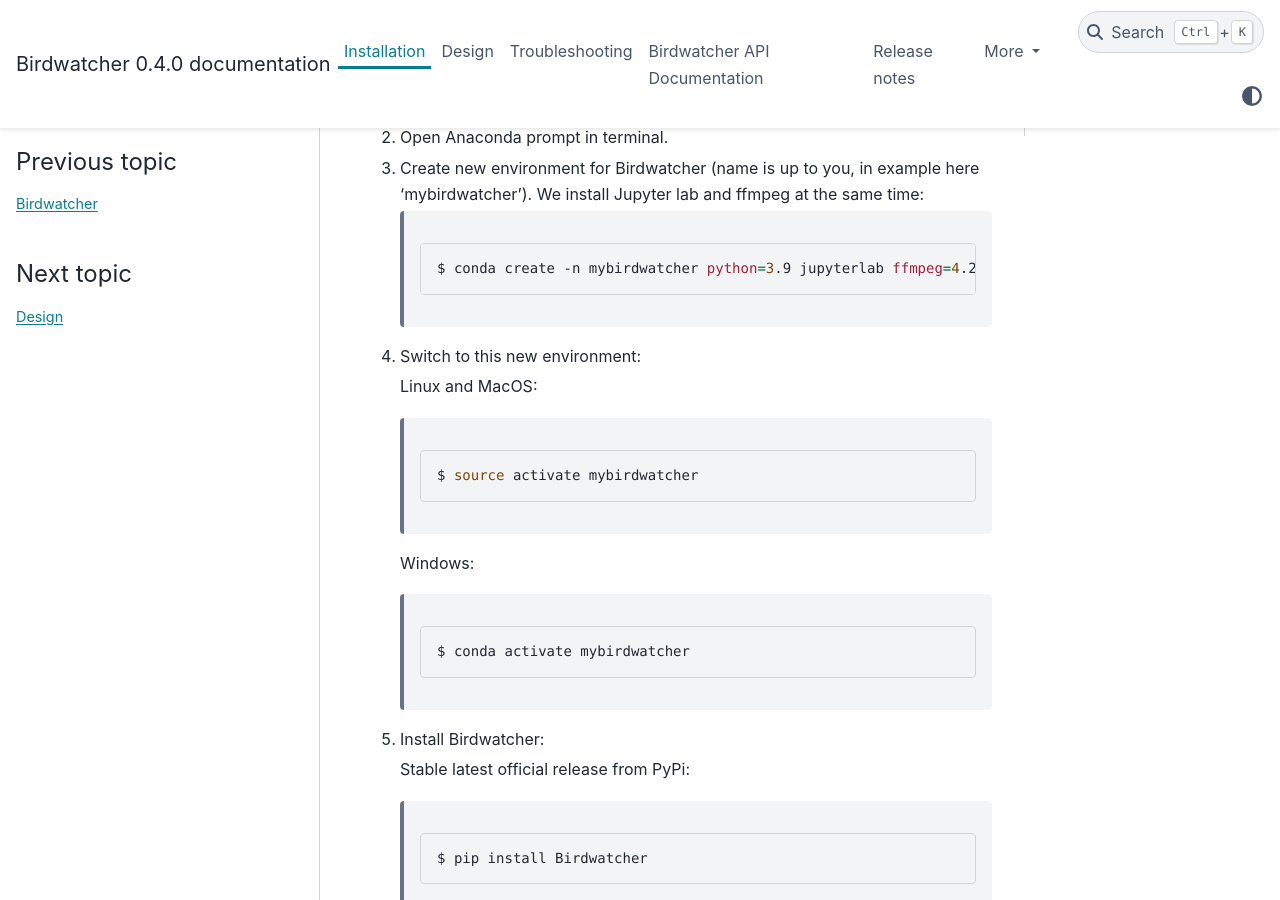
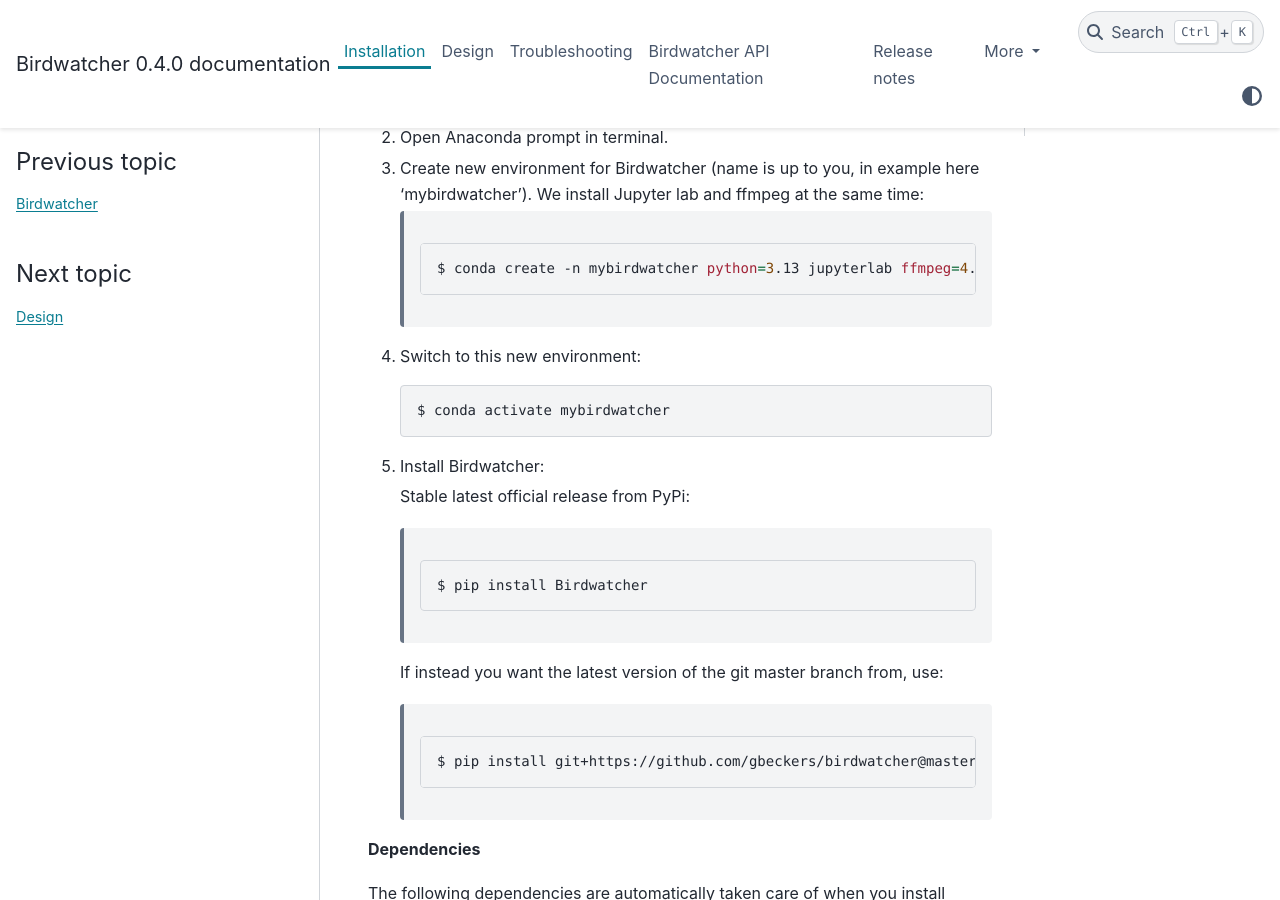
Before and after one commit to gbeckers/Birdwatcher, a Sphinx documentation site: the page built from docs/installation.rst, in a window 1280 px wide and 900 px high, scrolled down 322 px. Built offline with Sphinx 7.4.7 and the PyData theme 0.15.4, drawn with Linux system fonts in a browser that asks for light colours.

```diff
--- a/docs/installation.rst
+++ b/docs/installation.rst
@@ -17,19 +17,11 @@
 
     .. code-block:: bash
 
-      $ conda create -n mybirdwatcher python=3.9 jupyterlab ffmpeg=4.2.2 git
+      $ conda create -n mybirdwatcher python=3.13 jupyterlab ffmpeg=4.2.2 git
 
 #. Switch to this new environment:
 
-   Linux and MacOS:
-
-    .. code-block:: bash
-
-      $ source activate mybirdwatcher
-
-   Windows:
-
-    .. code-block:: bash
+   .. code-block:: bash
 
       $ conda activate mybirdwatcher
 
```
Also changed, not shown: README.rst (+2 -10 lines), 1 other file.
